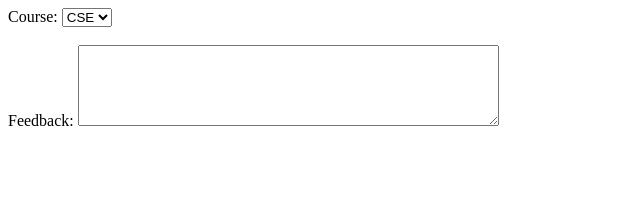
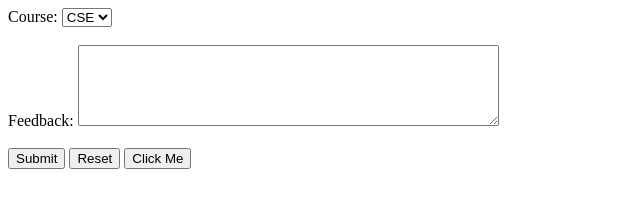
Before and after one commit to kajalprajapati2008/wdw_html, a plain HTML site: page wd_assignment/assignment16.html in a window 1280 px wide. Shown: the whole page, without its empty margins (0-640 px from the left). Drawn offline with Linux system fonts and the light colour scheme.

Commit message:
assignamnte16 adding click button

```diff
--- a/wd_assignment/assignment16.html
+++ b/wd_assignment/assignment16.html
@@ -17,6 +17,12 @@
 
         Feedback:
         <textarea rows="5" cols="50"></textarea>
+
+           <br><br>
+
+        <button type="submit">Submit</button>
+        <button type="reset">Reset</button>
+        <button type="button">Click Me</button>
     </form>
 
 </body>
```
